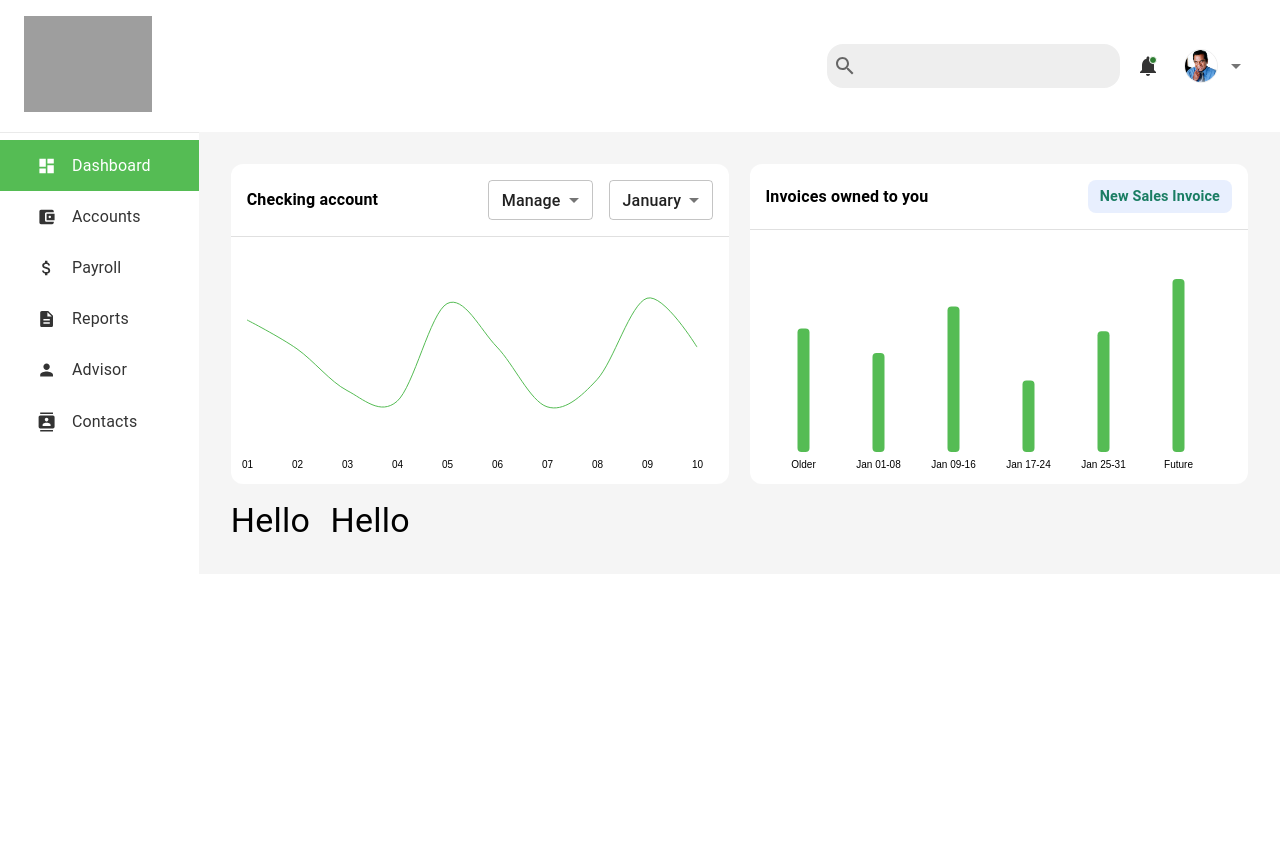
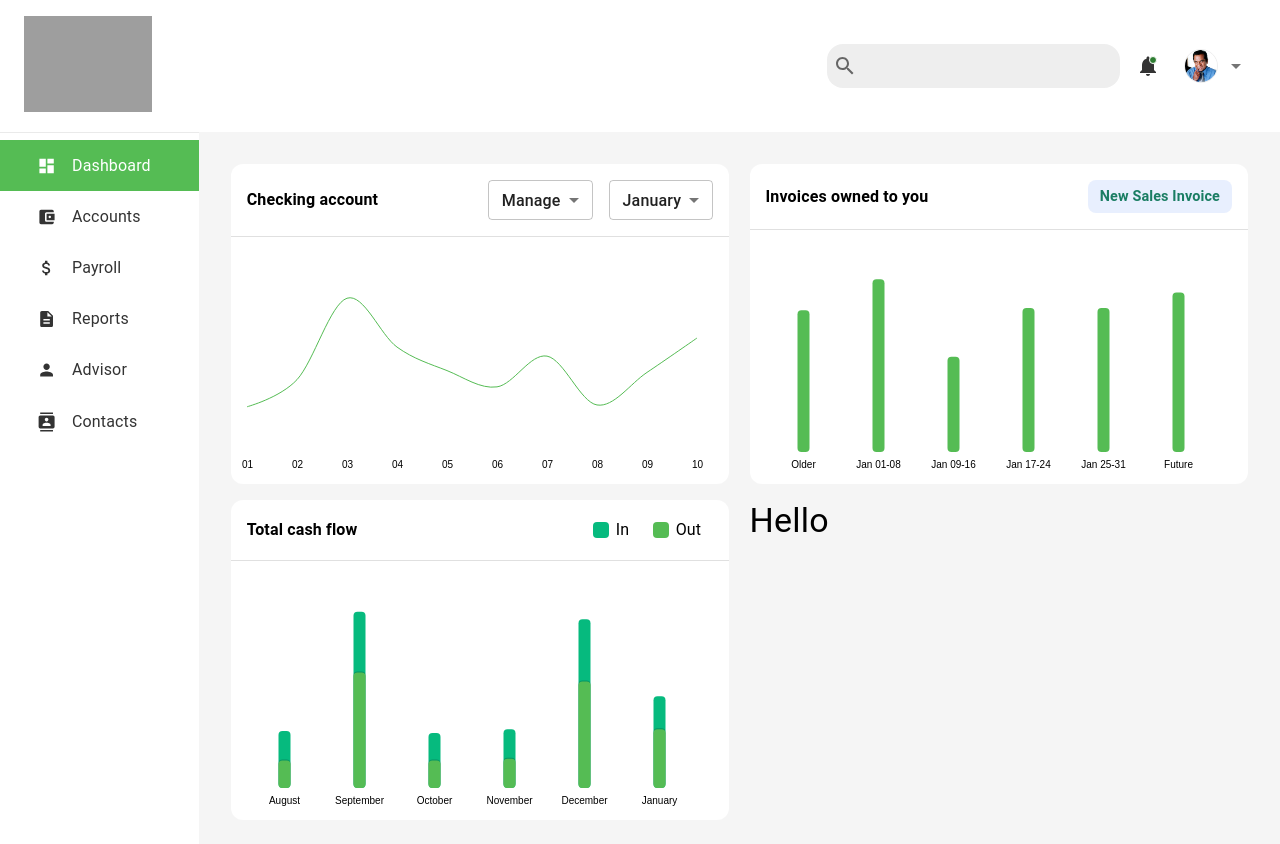
Before and after one commit to AjayVenkatesh2026/React-D3-TS-MUI, a React (Create React App) app: page / in a window 1280 px wide. Shown: the top 844 px of the page. Before the commit the page ends 800 px from the top, so only its background shows below. Built offline with nearby package versions, Linux system fonts and the light colour scheme; grey boxes are pictures that could not be loaded.

Commit message:
add cash flow graph

```diff
--- /dev/null
+++ b/src/components/atoms/ColorBadge.tsx
@@ -0,0 +1,32 @@
+import { Box, Typography } from "@mui/material";
+import React, { PropsWithChildren } from "react";
+
+function ColorBadge(
+  props: PropsWithChildren<{ color: string; label: string }>
+) {
+  const { color, label } = props;
+
+  return (
+    <Box
+      sx={{
+        padding: "0 12px",
+        flexDirection: "row",
+        display: "flex",
+        alignItems: "center",
+      }}
+    >
+      <Box
+        sx={{
+          width: "1rem",
+          height: "1rem",
+          borderRadius: "4px",
+          backgroundColor: color,
+          marginRight: "0.4rem",
+        }}
+      />
+      <Typography variant="body1">{label}</Typography>
+    </Box>
+  );
+}
+
+export default ColorBadge;
--- /dev/null
+++ b/src/components/screens/MainPage/CashFlowGraph.tsx
@@ -0,0 +1,136 @@
+import { PropsWithChildren, useCallback, useRef } from "react";
+import { Box, Divider, Typography } from "@mui/material";
+import { lightGreen, leafGreen } from "../../../constants/colors";
+import {
+  CASH_FLOW_GRAPH_BADGES,
+  CASH_FLOW_GRAPH_LABELS,
+} from "../../../constants/dasboard";
+import useWindowResize from "../../../hooks/useWindowResize";
+import ColorBadge from "../../atoms/ColorBadge";
+
+const d3 = require("d3");
+const MARGIN = 16;
+const BAR_WIDTH = 12;
+
+const InvoicesGraph = (
+  props: PropsWithChildren<{
+    data: { inFlowData: number[]; outFlowData: number[] };
+  }>
+) => {
+  const { data = { inFlowData: [], outFlowData: [] } } = props;
+  const svgRef = useRef<SVGSVGElement>(null);
+  const boxRef = useRef<any>(null);
+
+  const drawInvoicesGraph = useCallback(() => {
+    const w = boxRef.current.clientWidth - MARGIN;
+    const h = boxRef.current.clientHeight - MARGIN;
+
+    const svg = d3
+      .select(svgRef.current)
+      .attr("width", w)
+      .attr("height", h)
+      .style("overflow", "visible");
+
+    // cleanup
+    svg.selectAll("g").remove();
+
+    // x scale
+    const xScale = d3.scaleBand().domain(CASH_FLOW_GRAPH_LABELS).range([0, w]);
+
+    const maxNumber = Math.floor(1.2 * Math.max(...data.inFlowData));
+    // y scale
+    const yScale = d3.scaleLinear().domain([0, maxNumber]).range([h, 0]);
+
+    // x axis generator
+    const xAxisGenerator = d3.axisBottom(xScale).ticks(data.inFlowData.length);
+
+    const xAxis = svg
+      .append("g")
+      .call(xAxisGenerator)
+      .attr("transform", `translate(0,${h})`);
+
+    xAxis.select(".domain").remove();
+    xAxis.selectAll(".tick line").attr("display", "none");
+
+    svg
+      .append("g")
+      .attr("fill", leafGreen)
+      .selectAll()
+      .data(data.inFlowData)
+      .join("rect")
+      .attr(
+        "x",
+        (d: any, i: number) =>
+          xScale(CASH_FLOW_GRAPH_LABELS[i]) - BAR_WIDTH / 2 + xScale.step() / 2
+      )
+      .attr("y", (d: any) => yScale(d))
+      .attr("height", (d: any) => yScale(0) - yScale(d))
+      .attr("width", BAR_WIDTH)
+      .attr("rx", "4")
+      .attr("ry", "4");
+
+    svg
+      .append("g")
+      .attr("fill", lightGreen)
+      .selectAll()
+      .data(data.outFlowData)
+      .join("rect")
+      .attr(
+        "x",
+        (d: any, i: number) =>
+          xScale(CASH_FLOW_GRAPH_LABELS[i]) - BAR_WIDTH / 2 + xScale.step() / 2
+      )
+      .attr("y", (d: any) => yScale(d))
+      .attr("height", (d: any) => yScale(0) - yScale(d))
+      .attr("width", BAR_WIDTH)
+      .attr("rx", "4")
+      .attr("ry", "4")
+      .attr("class", "shadow");
+  }, [data]);
+
+  useWindowResize({ callback: drawInvoicesGraph });
+
+  return (
+    <Box
+      sx={{
+        backgroundColor: "white",
+        borderRadius: "12px",
+        display: "flex",
+        flexDirection: "column",
+        width: "49%",
+        height: "20rem",
+        minWidth: "400px",
+        minHeight: "300px",
+      }}
+    >
+      <Box
+        sx={{
+          display: "flex",
+          flexDirection: "row",
+          justifyContent: "space-between",
+          alignItems: "center",
+          padding: "16px",
+        }}
+      >
+        <Typography variant="subtitle1" sx={{ fontWeight: "700" }}>
+          Total cash flow
+        </Typography>
+        <Box
+          sx={{
+            display: "flex",
+          }}
+        >
+          {CASH_FLOW_GRAPH_BADGES.map((badge) => {
+            return <ColorBadge key={badge.label} {...badge} />;
+          })}
+        </Box>
+      </Box>
+      <Divider />
+      <Box ref={boxRef} sx={{ margin: `${MARGIN}px`, flex: 1 }}>
+        <svg ref={svgRef}></svg>
+      </Box>
+    </Box>
+  );
+};
+
+export default InvoicesGraph;
--- a/src/components/screens/MainPage/Graphs.tsx
+++ b/src/components/screens/MainPage/Graphs.tsx
@@ -1,10 +1,12 @@
 import { Box, Typography } from "@mui/material";
 import LineGraph from "./LineGraph";
 import InvoicesGraph from "./InvoicesGraph";
+import CashFlowGraph from "./CashFlowGraph";
 import { getRandamoizedGraphsData } from "../../../utils";
 
 const Graphs = () => {
-  const { lineGraphData, invoiceGraphData } = getRandamoizedGraphsData();
+  const { lineGraphData, invoiceGraphData, cashFlowGraphData } =
+    getRandamoizedGraphsData();
 
   return (
     <Box
@@ -21,7 +23,7 @@ const Graphs = () => {
     >
       <LineGraph data={lineGraphData} />
       <InvoicesGraph data={invoiceGraphData} />
-      <Typography variant="h4">Hello</Typography>
+      <CashFlowGraph data={cashFlowGraphData} />
       <Typography variant="h4">Hello</Typography>
     </Box>
   );
--- a/src/constants/colors.ts
+++ b/src/constants/colors.ts
@@ -1,5 +1,6 @@
 const lightGreen = "#55BC54";
 const darkGreen = "#1A7D63";
 const bgBlue = "#E8EFFE";
+const leafGreen = "#06ba7e";
 
-export { lightGreen, darkGreen, bgBlue };
+export { lightGreen, darkGreen, bgBlue, leafGreen };
--- a/src/constants/dasboard.ts
+++ b/src/constants/dasboard.ts
@@ -4,6 +4,7 @@ import AttachMoneyIcon from "@mui/icons-material/AttachMoney";
 import DescriptionIcon from "@mui/icons-material/Description";
 import PersonIcon from "@mui/icons-material/Person";
 import ContactsIcon from "@mui/icons-material/Contacts";
+import { leafGreen, lightGreen } from "./colors";
 
 const DRAWER_MENU = [
   {
@@ -62,4 +63,30 @@ const INVOICE_GRAPH_LABELS = [
   "Future",
 ];
 
-export { DRAWER_MENU, MONTHS, INVOICE_GRAPH_LABELS };
+const CASH_FLOW_GRAPH_LABELS = [
+  "August",
+  "September",
+  "October",
+  "November",
+  "December",
+  "January",
+];
+
+const CASH_FLOW_GRAPH_BADGES = [
+  {
+    color: leafGreen,
+    label: "In",
+  },
+  {
+    color: lightGreen,
+    label: "Out",
+  },
+];
+
+export {
+  DRAWER_MENU,
+  MONTHS,
+  INVOICE_GRAPH_LABELS,
+  CASH_FLOW_GRAPH_LABELS,
+  CASH_FLOW_GRAPH_BADGES,
+};
--- a/src/styles/MainPage.css
+++ b/src/styles/MainPage.css
@@ -1,3 +1,8 @@
 .logo {
   width: 8rem;
 }
+
+.shadow {
+  -webkit-filter: drop-shadow( 0px -1px 0px rgba(0, 0, 0, .2));
+  filter: drop-shadow( 0px -1px 0px rgba(0, 0, 0, .2));
+}
--- a/src/utils.ts
+++ b/src/utils.ts
@@ -28,14 +28,31 @@ const getInvoiceGraphData = () => {
   return getRandomizedData({ min: 25, max: 100, len: 6 });
 };
 
+const getCashFlowGraphData = () => {
+  const inFlowData = getRandomizedData({ min: 25, max: 100, len: 6 });
+  const outFlowData = [];
+  for (const i of inFlowData) {
+    const min = Math.max(15, Math.floor(i / 2));
+    const max = Math.max(i - 15, min);
+    outFlowData.push(getRandomNumber(min, max));
+  }
+
+  return {
+    inFlowData,
+    outFlowData,
+  };
+};
+
 const getRandamoizedGraphsData = () => {
   const lineGraphData = getLineGraphData();
   const invoiceGraphData = getInvoiceGraphData();
+  const cashFlowGraphData = getCashFlowGraphData();
 
   return {
     lineGraphData,
     invoiceGraphData,
+    cashFlowGraphData,
   };
 };
 
-export { formatNumber, getRandamoizedGraphsData, getInvoiceGraphData };
+export { formatNumber, getRandamoizedGraphsData };
```
